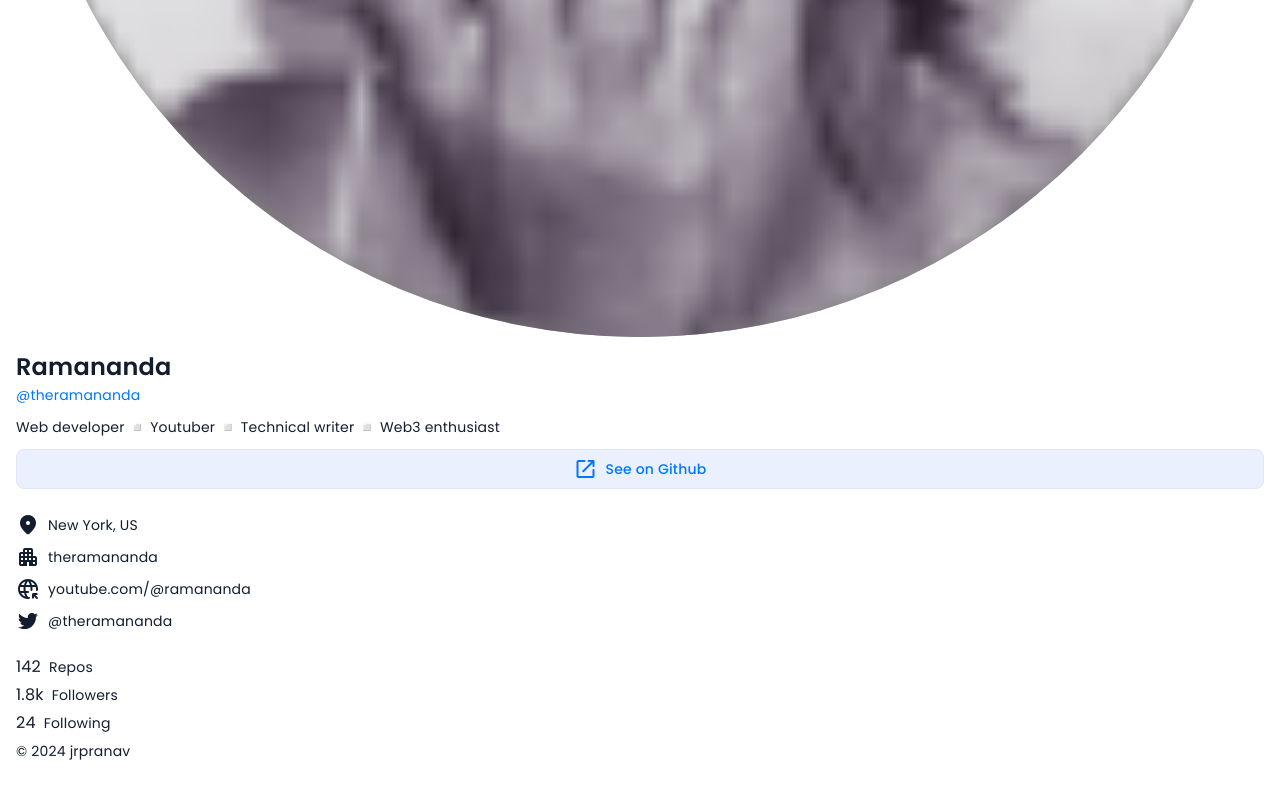
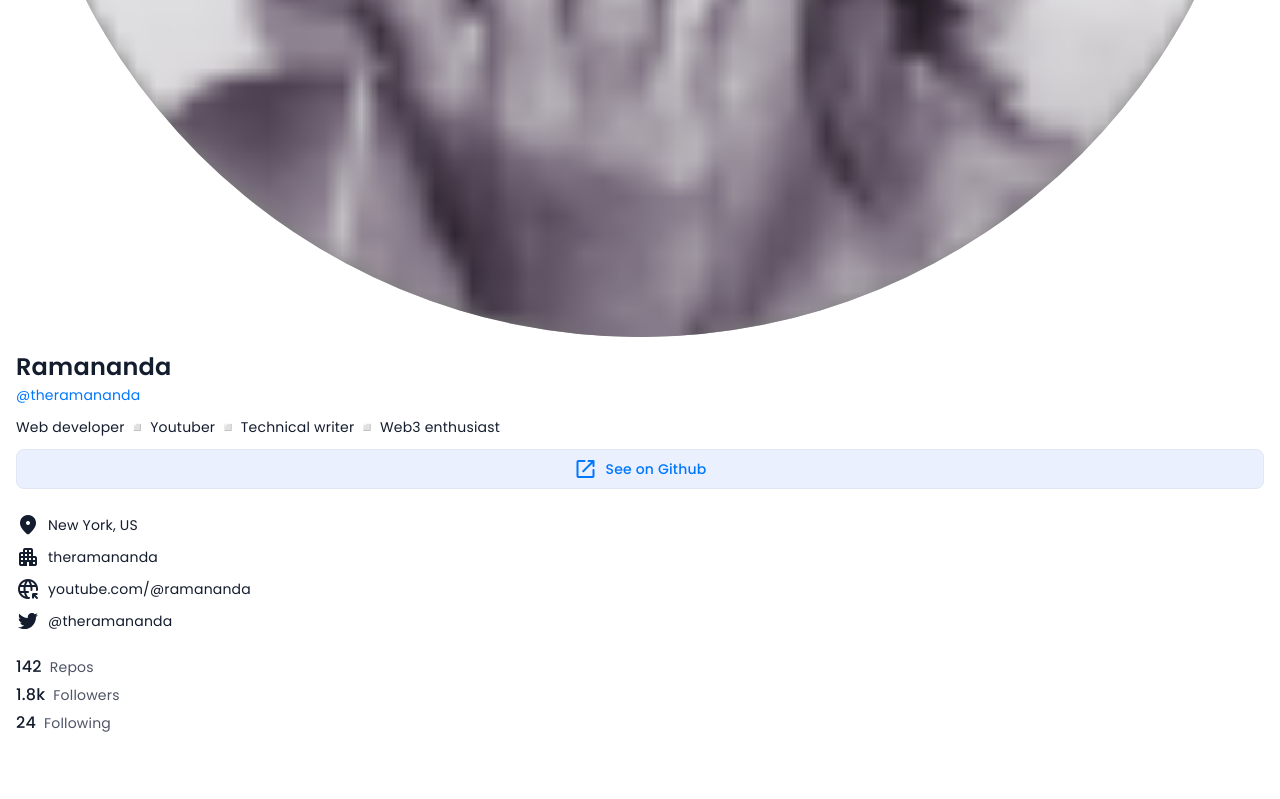
Before and after one commit to Pranav-Jadhav09/Gitfinder, a website: page index.html in a window 1280 px wide. Shown: the part 983-1782 px from the top of the page. After the commit the page ends 1756 px from the top, so only its background shows below. Drawn offline with nearby package versions, Linux system fonts and the light colour scheme.

Commit message:
style: 💄 styleed profile stats

```diff
--- a/src/css/style.css
+++ b/src/css/style.css
@@ -664,6 +664,19 @@ body {
   color: var(--primary);
 }
 
+.profile-stats .stats-item {
+  color: var(--on-surface-variant);
+}
+
+.profile-stats .body {
+  color: var(--on-background);
+  font-weight: var(--weight-medium);
+}
+
+.profile .footer {
+  display: none;
+}
+
 /* ====== TAB ====== */
 /* ====== ERROR ====== */
 /* ====== FOOTER ====== */
```
